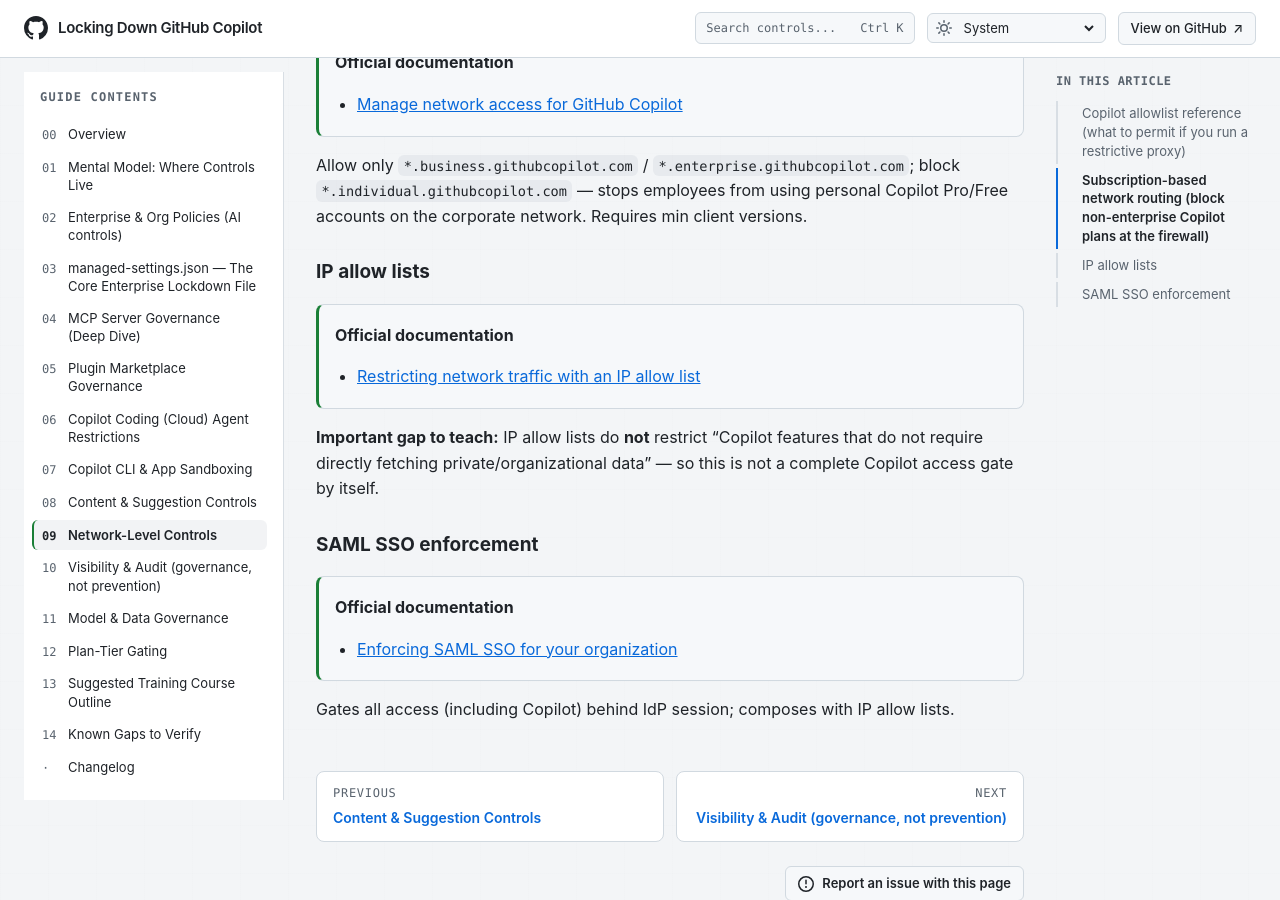
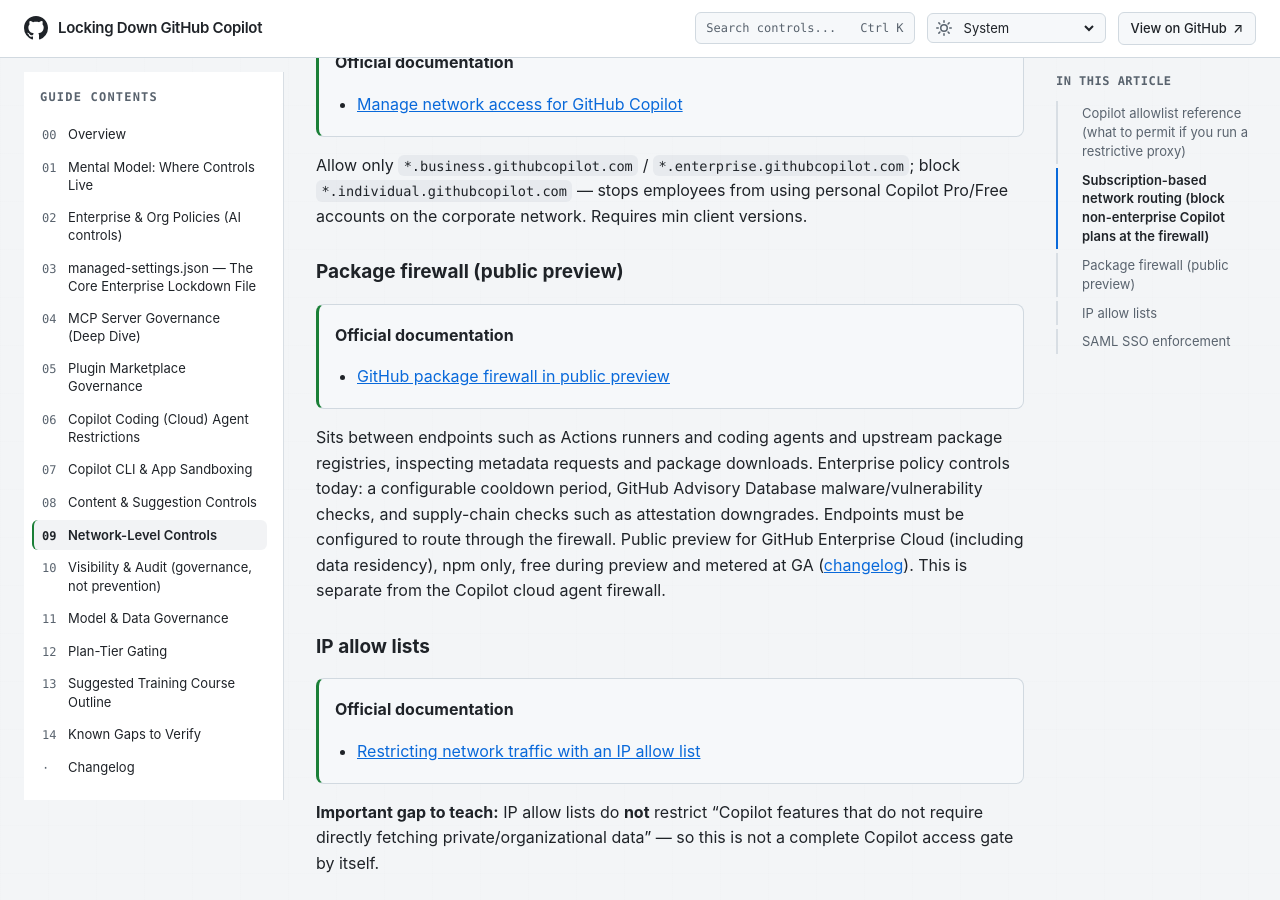
Before and after one commit to beardofedu/copilot-governance-training, a Jekyll site: the page built from docs/sections/network-controls.md, in a window 1280 px wide and 900 px high, scrolled down 519 px. Built offline with Jekyll 4.4.1, drawn with Linux system fonts in a browser that asks for light colours.

Commit message:
Add package firewall to network controls

```diff
--- a/docs/sections/network-controls.md
+++ b/docs/sections/network-controls.md
@@ -19,6 +19,12 @@ Use `gh api meta -q '.domains | .website, .copilot'` to pull current wildcard do
 
 Allow only `*.business.githubcopilot.com` / `*.enterprise.githubcopilot.com`; block `*.individual.githubcopilot.com` — stops employees from using personal Copilot Pro/Free accounts on the corporate network. Requires min client versions.
 
+### Package firewall (public preview)
+> **Official documentation**
+> - [GitHub package firewall in public preview](https://github.blog/changelog/2026-10-20-github-package-firewall-in-public-preview/)
+
+Sits between endpoints such as Actions runners and coding agents and upstream package registries, inspecting metadata requests and package downloads. Enterprise policy controls today: a configurable cooldown period, GitHub Advisory Database malware/vulnerability checks, and supply-chain checks such as attestation downgrades. Endpoints must be configured to route through the firewall. Public preview for GitHub Enterprise Cloud (including data residency), npm only, free during preview and metered at GA ([changelog](https://github.blog/changelog/2026-10-20-github-package-firewall-in-public-preview/)). This is separate from the Copilot cloud agent firewall.
+
 ### IP allow lists
 > **Official documentation**
 > - [Restricting network traffic with an IP allow list](https://docs.github.com/en/enterprise-cloud@latest/admin/configuring-settings/hardening-security-for-your-enterprise/restricting-network-traffic-to-your-enterprise-with-an-ip-allow-list)
```
Also changed, not shown: docs/CHANGELOG.md.
